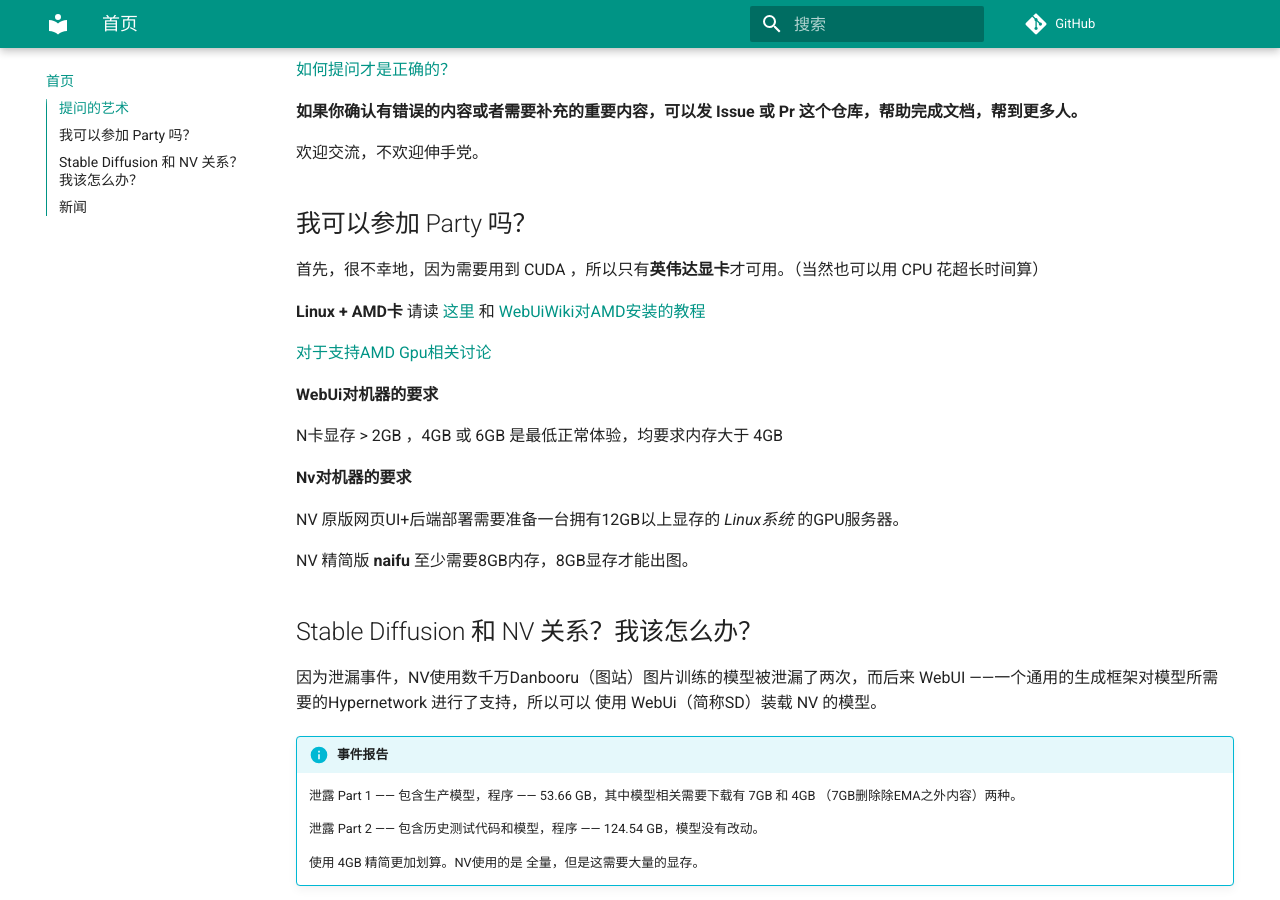
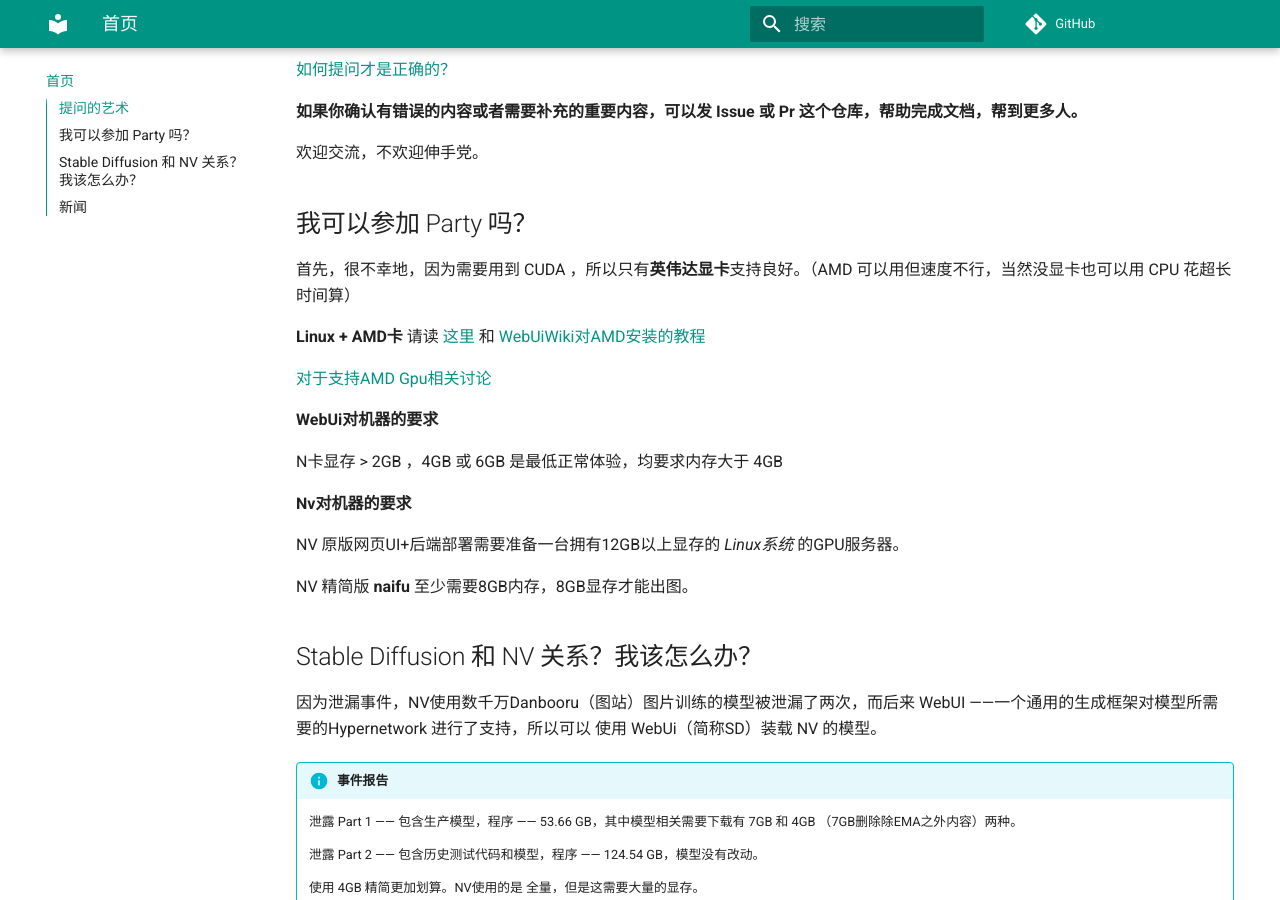
Before and after one commit to sudoskys/StableDiffusionBook, an MkDocs documentation site: the page built from docs/index.md, in a window 1280 px wide and 900 px high, scrolled down 582 px. Built offline with MkDocs 1.6.1 and Material for MkDocs 9.7.7, drawn with Linux system fonts in a browser that asks for light colours; comment, search, counter and statistics services are not loaded.

Commit message:
Update index.md

```diff
--- a/docs/index.md
+++ b/docs/index.md
@@ -27,7 +27,7 @@
 
 ## 我可以参加 Party 吗？
 
-首先，很不幸地，因为需要用到 CUDA ，所以只有**英伟达显卡**才可用。（当然也可以用 CPU 花超长时间算）
+首先，很不幸地，因为需要用到 CUDA ，所以只有**英伟达显卡**支持良好。（AMD 可以用但速度不行，当然没显卡也可以用 CPU 花超长时间算）
 
 **Linux + AMD卡** 请读 [这里](https://rentry.org/ayymd-stable-diffustion-v1_4-guide) 和 [WebUiWiki对AMD安装的教程](https://github.com/AUTOMATIC1111/stable-diffusion-webui/wiki/Install-and-Run-on-AMD-GPUs)
 
```
